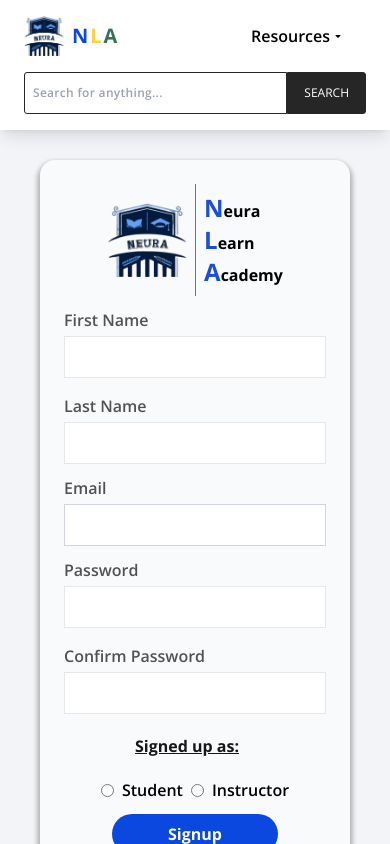
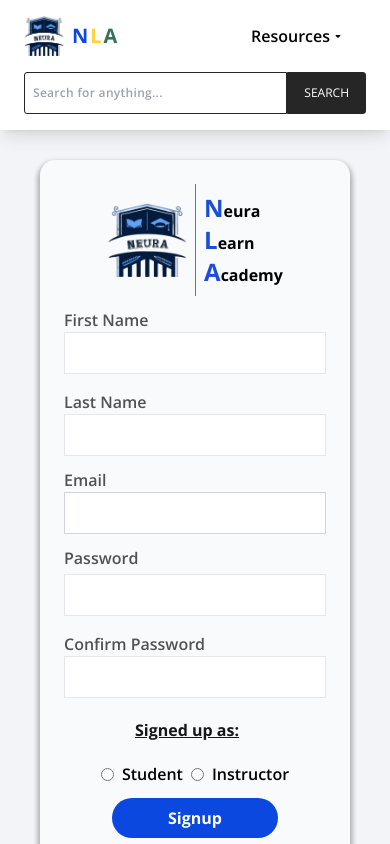
Before and after one commit to FrontEndDevo/NeuraLearnAcademy, a React (Vite) app: page /signup in a window 390 px wide. Shown: the top 844 px of the page. Built offline with nearby package versions, Linux system fonts and the light colour scheme.

Commit message:
Update SignUp component styling for improved responsiveness and readability

```diff
--- a/src/components/Registration/SignUp/SignUp.jsx
+++ b/src/components/Registration/SignUp/SignUp.jsx
@@ -70,34 +70,34 @@ const SignUp = () => {
           >
             <NeuraLearnAcademy />
 
-            <div className="flex flex-col w-full gap-4 md:flex-row">
-              <div className="w-full">
+            <div className="grid w-full grid-cols-1 gap-4 sm:grid-cols-2">
+              <div>
                 <label
                   htmlFor="firstName"
-                  className="block mb-1 text-base font-semibold text-neutral-600"
+                  className="mb-1 text-base font-semibold text-neutral-600"
                 >
                   First Name
                 </label>
                 <input
                   type="text"
                   id="firstName"
-                  className={`w-full sm:w-96 pl-2 py-2 border  md:w-48`}
+                  className={`w-full pl-2 py-2 border`}
                   value={firstName}
                   onChange={(e) => setFirstName(e.target.value)}
                 />
               </div>
 
-              <div className="w-full">
+              <div>
                 <label
                   htmlFor="lastName"
-                  className="block mb-1 text-base font-semibold text-neutral-600"
+                  className="mb-1 text-base font-semibold text-neutral-600"
                 >
                   Last Name
                 </label>
                 <input
                   type="text"
                   id="lastName"
-                  className={`w-full sm:w-96 pl-2 py-2 border md:w-48`}
+                  className={`w-full pl-2 py-2 border`}
                   value={lastName}
                   onChange={(e) => setLastName(e.target.value)}
                 />
@@ -107,14 +107,14 @@ const SignUp = () => {
             <div className="w-full">
               <label
                 htmlFor="email"
-                className="block mb-1 text-base font-semibold text-neutral-600"
+                className="mb-1 text-base font-semibold text-neutral-600"
               >
                 Email
               </label>
               <input
                 type="email"
                 id="email"
-                className="w-full py-2 pl-2 border border-gray-300 sm:w-96 md:w-96"
+                className="w-full py-2 pl-2 border border-gray-300"
                 value={email}
                 onChange={(e) => setEmail(e.target.value)}
                 required
@@ -131,7 +131,7 @@ const SignUp = () => {
               <input
                 type="password"
                 id="password"
-                className={`w-full pl-2 mb-1 py-2 border md:w-96 sm:w-96`}
+                className={`w-full pl-2 mb-1 py-2 border`}
                 value={password}
                 onChange={(e) => setPassword(e.target.value)}
               />
@@ -140,14 +140,14 @@ const SignUp = () => {
             <div className="w-full">
               <label
                 htmlFor="rePassword"
-                className="block mb-1 text-base font-semibold text-neutral-600"
+                className="mb-1 text-base font-semibold text-neutral-600"
               >
                 Confirm Password
               </label>
               <input
                 type="password"
                 id="rePassword"
-                className={`w-full sm:w-96 pl-2 mb-2 py-2 border md:w-96`}
+                className={`w-full pl-2 mb-2 py-2 border`}
                 value={rePassword}
                 onChange={(e) => setRePassword(e.target.value)}
               />
```
